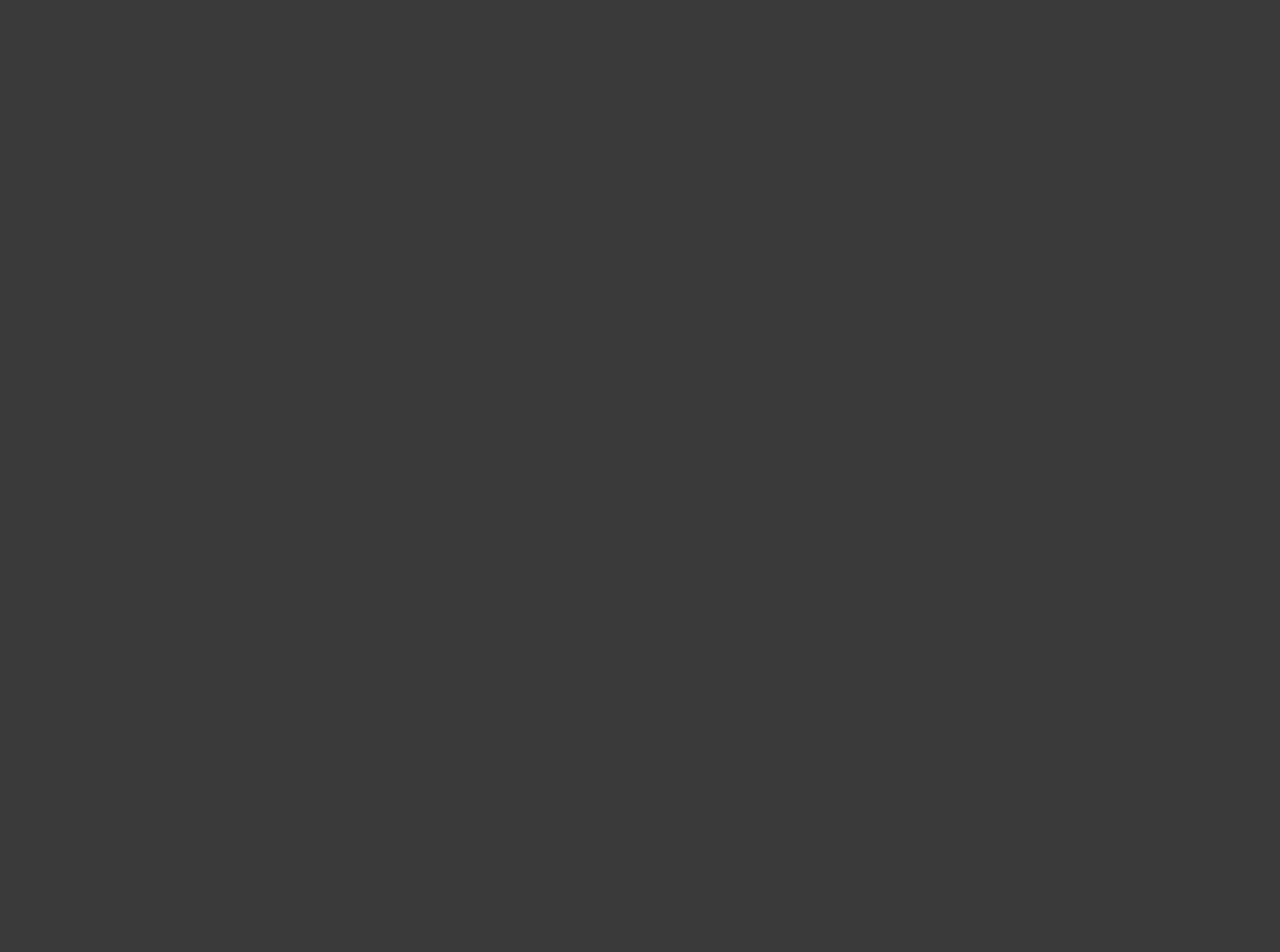
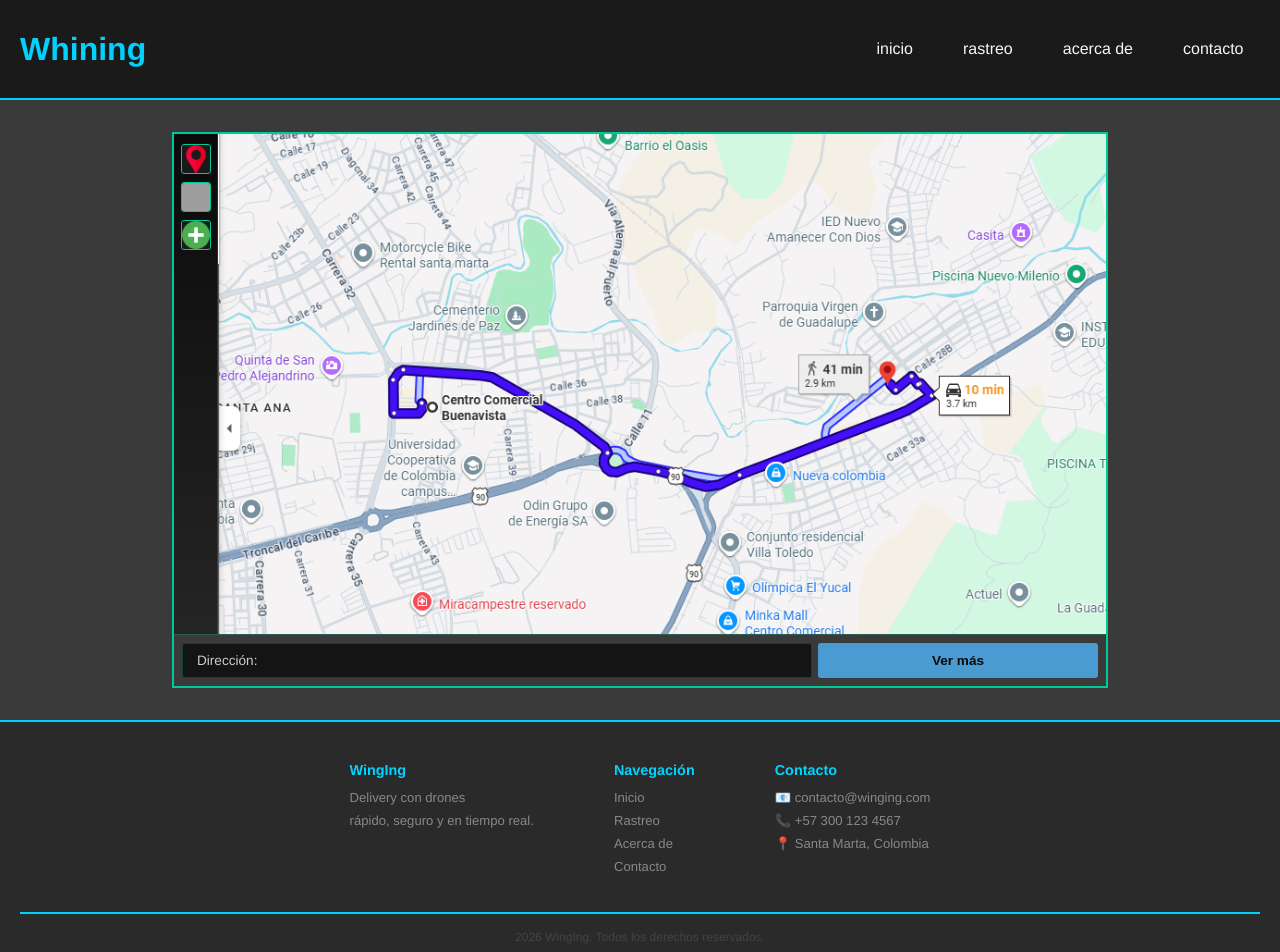
Before and after one commit to reguillo-bit/migrar-proyecto-a-vue, a Vue app: page /RastreoView in a window 1280 px wide. Before the commit this address had no page. Shown: the top 952 px of the page. Before the commit the page ends 800 px from the top, so only its background shows below. Built offline with nearby package versions, Linux system fonts and the light colour scheme; grey boxes are pictures that could not be loaded.

Commit message:
actualizacion de ventanas, app, components

```diff
--- /dev/null
+++ b/src/components/CardComponent.vue
@@ -0,0 +1,40 @@
+<template>
+  <section class="carta">
+    <img :src="imagen" alt="" />
+    <p class="p">{{ nombre }}</p>
+    <div>boton</div>
+  </section>
+</template>
+
+<script>
+export default {
+  props: {
+    imagen: String,
+    nombre: String,
+  },
+};
+</script>
+
+<style>
+.carta {
+  display: flex;
+  width: 100%;
+  height: 100%;
+  border-radius: 20px;
+}
+.p {
+  display: flex;
+  height: 60px;
+  width: 100%;
+  background-color: gray;
+}
+.boton {
+  display: flex;
+  height: 60px;
+  width: 100%;
+}
+.boton:hover {
+  background-color: aliceblue;
+  cursor: pointer;
+}
+</style>
--- a/src/components/FooterComponent.vue
+++ b/src/components/FooterComponent.vue
@@ -1,5 +1,5 @@
 <template>
-  <div class="footer">
+  <footer>
     <div class="footer-columnas">
       <div class="footer-columna">
         <h3>WingIng</h3>
@@ -9,8 +9,8 @@
 
       <div class="footer-columna">
         <h3>Navegación</h3>
-        <router-link to="/InterfazView">Inicio</router-link>
-        <router-link to="/rastreo">Rastreo</router-link>
+        <p>Inicio</p>
+        <p>Rastreo</p>
         <p>Acerca de</p>
         <p>Contacto</p>
       </div>
@@ -26,20 +26,20 @@
     <div class="footer-final">
       <p>2026 WingIng. Todos los derechos reservados.</p>
     </div>
-  </div>
+  </footer>
 </template>
 
 <script>
 export default {
-  name: "FooterComponent"
+  name: "FooterComponent",
 };
 </script>
 
 <style scoped>
-.footer {
+footer {
   background-color: #2a2a2a;
   padding: 40px 20px 20px 20px;
-  border-top: 2px solid #00c896;
+  border-top: 2px solid rgb(1, 209, 252);
   width: 100%;
 }
 .footer-columnas {
@@ -53,7 +53,8 @@ export default {
   font-size: 0.9rem;
   margin-bottom: 12px;
 }
-.footer-columna p, .footer-columna a {
+.footer-columna p,
+.footer-columna a {
   color: #888888;
   font-size: 0.82rem;
   margin-bottom: 8px;
@@ -65,7 +66,7 @@ export default {
 }
 .footer-final {
   text-align: center;
-  border-top: 1px solid #00c89630;
+  border-top: 2px solid rgb(1, 209, 252);
   padding-top: 16px;
 }
 .footer-final p {
@@ -73,7 +74,9 @@ export default {
   font-size: 0.75rem;
 }
 @media (max-width: 768px) {
-  .footer-columnas { gap: 30px; }
+  .footer-columnas {
+    gap: 30px;
+  }
 }
 @media (max-width: 480px) {
   .footer-columnas {
--- a/src/components/HeaderComponent.vue
+++ b/src/components/HeaderComponent.vue
@@ -2,8 +2,8 @@
   <header>
     <h1>Whining</h1>
     <div class="menu-conten">
-      <p class="menu">inicio</p>
-      <router-link to="/rastreo" class="menu">rastreo</router-link>
+      <p class="menu" @click="inicio">inicio</p>
+      <p class="menu" @click="rastreo">rastreo</p>
       <p class="menu">acerca de</p>
       <p class="menu">contacto</p>
     </div>
@@ -13,6 +13,17 @@
 <script>
 export default {
   name: "HeaderComponent",
+  props: {
+    buscar: Boolean,
+  },
+  methods: {
+    rastreo() {
+      this.$router.push({ name: "RastreoView" });
+    },
+    inicio() {
+      this.$router.push({ name: "InterfazView" });
+    },
+  },
 };
 </script>
 
--- a/src/components/LoginComponent.vue
+++ b/src/components/LoginComponent.vue
@@ -55,7 +55,7 @@ export default {
   methods: {
     iniciarsesion() {
       if (this.usuario === "admin" && this.contrasena === "admin") {
-        window.location.href = "InterfazView";
+        this.$router.push({ name: "InterfazView" });
         this.sesion = true;
       } else if (this.usuario !== "admin" || this.contrasena !== "admin") {
         this.usuario = "";
--- a/src/router/index.js
+++ b/src/router/index.js
@@ -1,6 +1,7 @@
 import { createRouter, createWebHistory } from "vue-router";
 import LoginViews from "../views/LoginViews.vue";
 import InterfazView from "@/views/InterfazVew.vue";
+import RastreoView from "@/views/RastreoView.vue";
 
 const routes = [
   {
@@ -12,14 +13,11 @@ const routes = [
     path: "/InterfazView",
     name: "InterfazView",
     component: InterfazView,
-    // Metemos la ruta aquí adentro para que herede el menú fijo
-    children: [
-      {
-        path: "/rastreo",
-        name: "rastreo",
-        component: () => import("../views/RastreoView.vue"),
-      },
-    ],
+  },
+  {
+    path: "/RastreoView",
+    name: "RastreoView",
+    component: RastreoView,
   },
 ];
 
--- a/src/views/InterfazVew.vue
+++ b/src/views/InterfazVew.vue
@@ -2,21 +2,19 @@
   <div class="interfaz-container">
     <!-- El menú siempre se queda fijo aquí arriba -->
     <HeaderComponent />
-
-    <!-- Aquí abajo se cargará dinámicamente tu mapa o cualquier otra sección -->
-    <main class="contenido-dinamico">
-      <router-view />
-    </main>
+    <section class="conten"></section>
+    <FooterComponent />
   </div>
 </template>
 
 <script>
+import FooterComponent from "@/components/FooterComponent.vue";
 import HeaderComponent from "@/components/HeaderComponent.vue";
-
 export default {
   name: "InterfazView",
   components: {
     HeaderComponent,
+    FooterComponent,
   },
 };
 </script>
@@ -45,4 +43,15 @@ body {
   display: flex;
   flex-direction: column;
 }
+.conten {
+  justify-self: center;
+  align-self: center;
+  margin-top: 10px;
+  margin-bottom: 10px;
+  display: grid;
+  width: 90%;
+  height: 700px;
+  background-color: black;
+  border-radius: 20px;
+}
 </style>
--- a/src/views/RastreoView.vue
+++ b/src/views/RastreoView.vue
@@ -1,4 +1,5 @@
 <template>
+  <HeaderComponent />
   <div class="rastreo-page-container">
     <div class="marco-exterior">
       <div class="panel">
@@ -28,7 +29,6 @@
         </div>
       </div>
     </div>
-
     <!-- Importamos el Footer al final de la vista de rastreo -->
     <FooterComponent />
   </div>
@@ -36,12 +36,14 @@
 
 <script>
 import FooterComponent from "@/components/FooterComponent.vue";
+import HeaderComponent from "@/components/HeaderComponent.vue";
 
 export default {
   name: "RastreoView",
   components: {
-    FooterComponent
-  }
+    FooterComponent,
+    HeaderComponent,
+  },
 };
 </script>
 
@@ -160,16 +162,34 @@ export default {
 
 /* ===== RESPONSIVE ===== */
 @media (max-width: 768px) {
-  .panel { width: 95%; }
-  .fila-principal { height: 350px; }
-  .boton-inferior { width: 150px; }
+  .panel {
+    width: 95%;
+  }
+  .fila-principal {
+    height: 350px;
+  }
+  .boton-inferior {
+    width: 150px;
+  }
 }
 
 @media (max-width: 480px) {
-  .panel { width: 100%; }
-  .fila-principal { height: 250px; }
-  .barra-inferior { flex-direction: column; height: auto; }
-  .boton-inferior { width: 100%; height: 40px; }
-  .iconos-laterales { width: 34px; }
+  .panel {
+    width: 100%;
+  }
+  .fila-principal {
+    height: 250px;
+  }
+  .barra-inferior {
+    flex-direction: column;
+    height: auto;
+  }
+  .boton-inferior {
+    width: 100%;
+    height: 40px;
+  }
+  .iconos-laterales {
+    width: 34px;
+  }
 }
 </style>
```
Also changed, not shown: src/main.js (+7 -5 lines).
